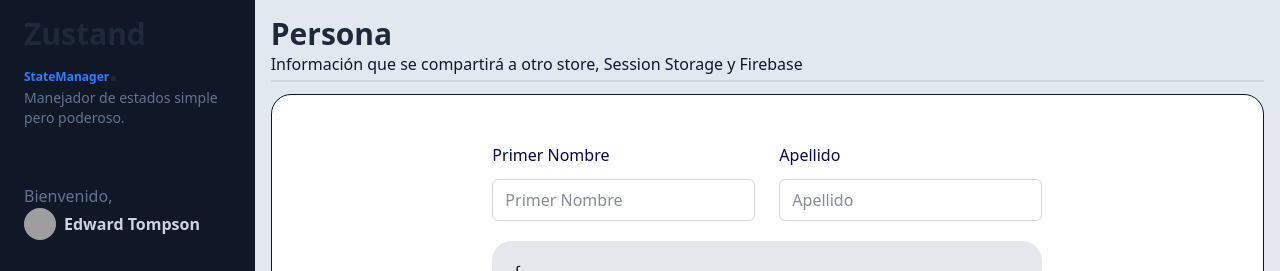
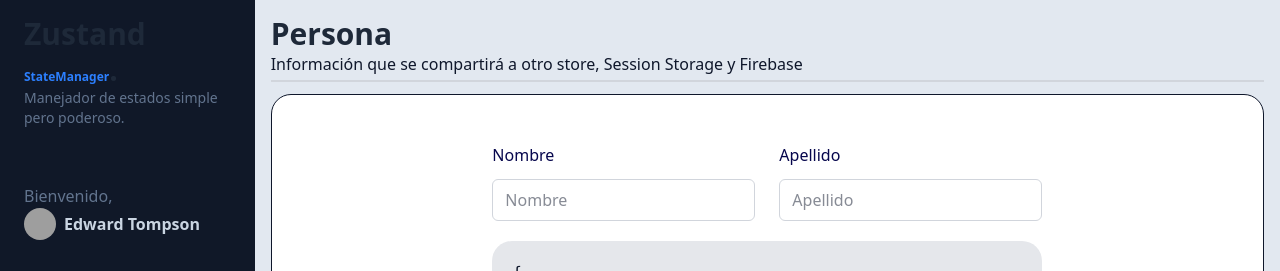
Before and after one commit to dieginin/curso_zustand, a React (Vite) app: page /dashboard/person in a window 1280 px wide. Shown: the top 271 px of the page. Built offline with nearby package versions, Linux system fonts and the light colour scheme; grey boxes are pictures that could not be loaded.

Commit message:
feat: implement person store with firstName and lastName management in PersonPage

```diff
--- a/src/pages/01-basic/PersonPage.tsx
+++ b/src/pages/01-basic/PersonPage.tsx
@@ -1,6 +1,13 @@
 import { WhiteCard } from "../../components"
+import { usePersonStore } from "../../stores"
 
 export const PersonPage = () => {
+  const firstName = usePersonStore((state) => state.firstName)
+  const lastName = usePersonStore((state) => state.lastName)
+
+  const setFirstName = usePersonStore((state) => state.setFirstName)
+  const setLastName = usePersonStore((state) => state.setLastName)
+
   return (
     <>
       <h1>Persona</h1>
@@ -16,13 +23,15 @@
               <div className='w-full px-3 sm:w-1/2'>
                 <div className='mb-5'>
                   <label className='mb-3 block text-base font-medium text-[#07074D]'>
-                    Primer Nombre
+                    Nombre
                   </label>
                   <input
                     type='text'
                     name='firstName'
                     id='firstName'
-                    placeholder='Primer Nombre'
+                    placeholder='Nombre'
+                    value={firstName}
+                    onChange={(e) => setFirstName(e.target.value)}
                   />
                 </div>
               </div>
@@ -36,20 +45,15 @@
                     name='lastName'
                     id='lastName'
                     placeholder='Apellido'
+                    value={lastName}
+                    onChange={(e) => setLastName(e.target.value)}
                   />
                 </div>
               </div>
             </div>
 
             <pre className='bg-gray-200 p-5 rounded-[20px]'>
-              {JSON.stringify(
-                {
-                  firstName: "",
-                  lastName: "",
-                },
-                null,
-                2
-              )}
+              {JSON.stringify({ firstName, lastName }, null, 2)}
             </pre>
           </form>
         </div>
--- a/src/stores/index.ts
+++ b/src/stores/index.ts
@@ -1 +1,2 @@
 export { useBearStore } from "./bear/bear.store"
+export { usePersonStore } from "./person/person.store"
--- /dev/null
+++ b/src/stores/person/person.store.ts
@@ -0,0 +1,19 @@
+import { create } from "zustand"
+
+interface PersonState {
+  firstName: string
+  lastName: string
+}
+
+interface Actions {
+  setFirstName: (value: string) => void
+  setLastName: (value: string) => void
+}
+
+export const usePersonStore = create<PersonState & Actions>()((set) => ({
+  firstName: "",
+  lastName: "",
+
+  setFirstName: (value: string) => set({ firstName: value }),
+  setLastName: (value: string) => set({ lastName: value }),
+}))
```
